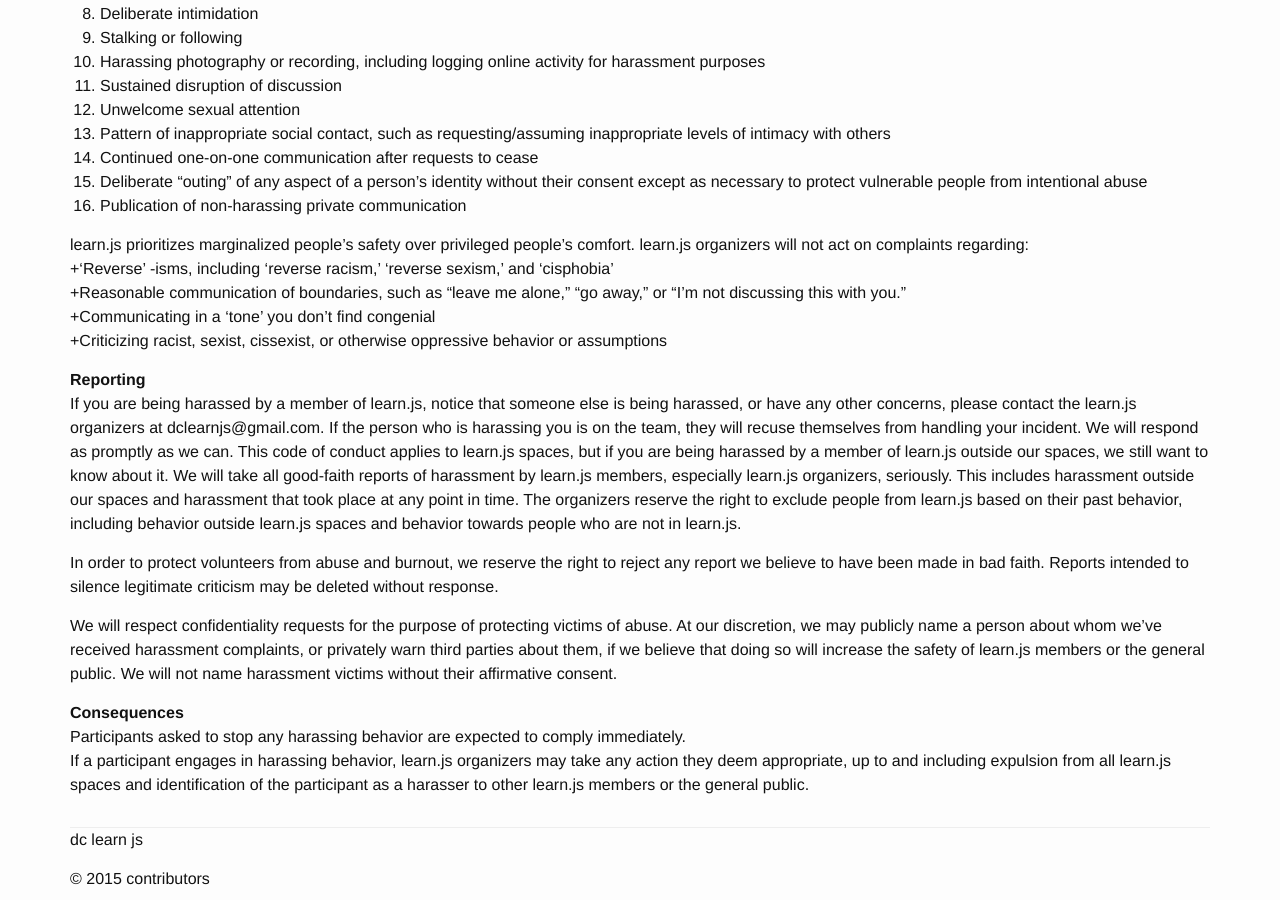
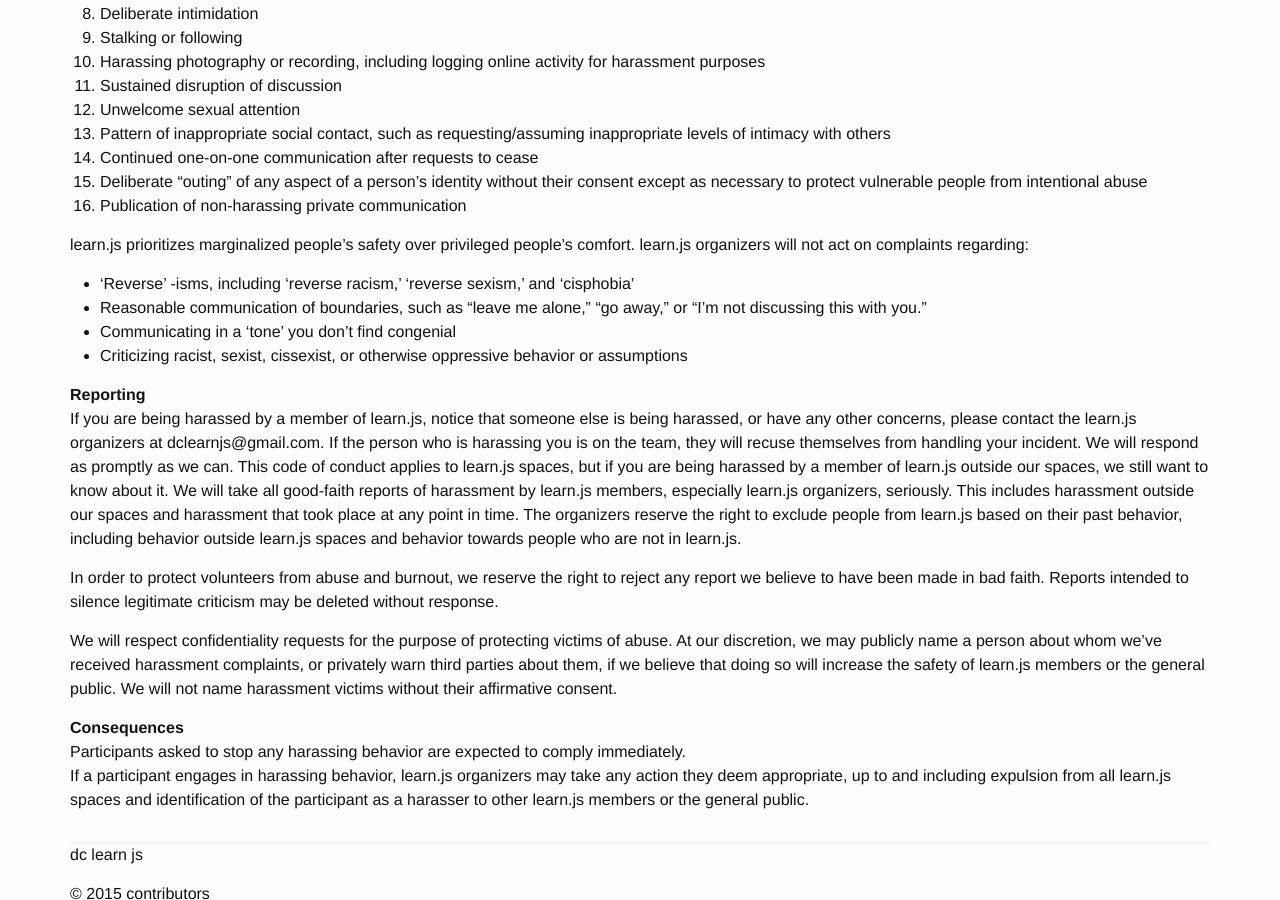
Before and after one commit to dclearnjs/dclearnjs.github.io, a Jekyll site: the page built from codeofconduct.md, in a window 1280 px wide and 900 px high, scrolled down 601 px. Built offline with Jekyll 4.4.1, drawn with Linux system fonts in a browser that asks for light colours; nearby versions of some CDN libraries.

Commit message:
correct markdown of coc

```diff
--- a/codeofconduct.md
+++ b/codeofconduct.md
@@ -13,6 +13,7 @@
 Some learn.js spaces may have additional rules in place, which will be made clearly available to participants. Participants are responsible for knowing and abiding by these rules.
 
 **Harassment includes:**
+
 1. Offensive comments related to gender, gender identity and expression, sexual orientation, disability, mental illness, neuro(a)typicality, physical appearance, body size, race, or religion
 2. Unwelcome comments regarding a person’s lifestyle choices and practices, including those related to food, health, parenting, drugs, and employment.
 3. Deliberate misgendering or use of ‘dead’ or rejected names
@@ -31,10 +32,11 @@
 16. Publication of non-harassing private communication
 
 learn.js prioritizes marginalized people’s safety over privileged people’s comfort. learn.js organizers will not act on complaints regarding:
-+‘Reverse’ -isms, including ‘reverse racism,’ ‘reverse sexism,’ and ‘cisphobia’
-+Reasonable communication of boundaries, such as “leave me alone,” “go away,” or “I’m not discussing this with you.”
-+Communicating in a ‘tone’ you don’t find congenial
-+Criticizing racist, sexist, cissexist, or otherwise oppressive behavior or assumptions
+
+- ‘Reverse’ -isms, including ‘reverse racism,’ ‘reverse sexism,’ and ‘cisphobia’
+- Reasonable communication of boundaries, such as “leave me alone,” “go away,” or “I’m not discussing this with you.”
+- Communicating in a ‘tone’ you don’t find congenial
+- Criticizing racist, sexist, cissexist, or otherwise oppressive behavior or assumptions
 
 **Reporting**
 If you are being harassed by a member of learn.js, notice that someone else is being harassed, or have any other concerns, please contact the learn.js organizers at dclearnjs@gmail.com. If the person who is harassing you is on the team, they will recuse themselves from handling your incident. We will respond as promptly as we can.
```
